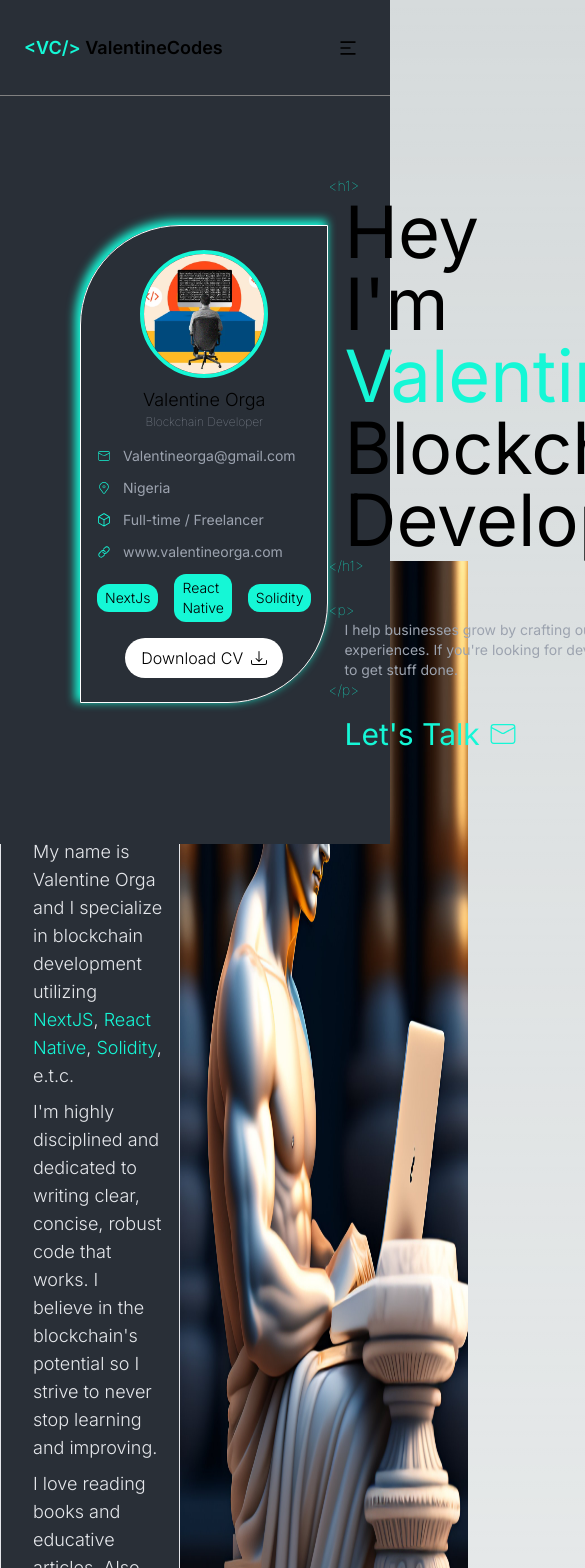
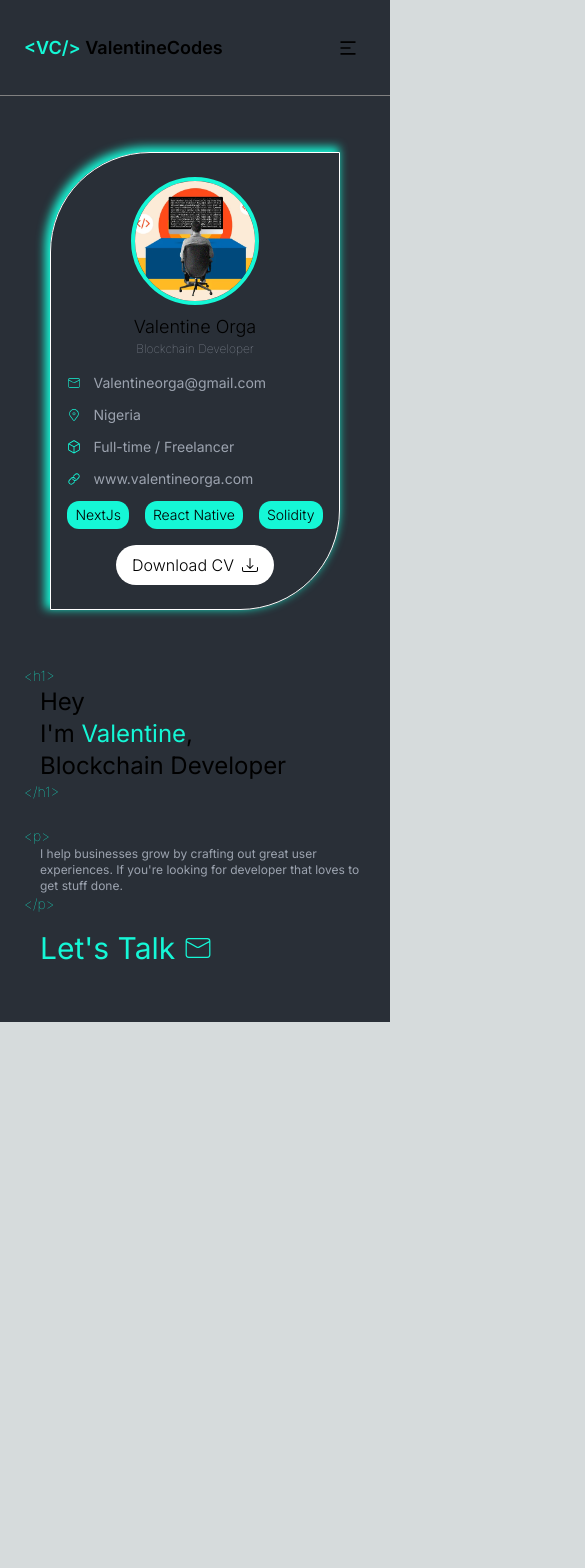
Before and after one commit to ValentineCodes/valentineorga, a Next.js app: page / in a window 390 px wide. Shown: the top 1568 px of the page, 585 px wide, since content can reach past the window. After the commit the page ends 1022 px from the top, so only its background shows below. Built offline with nearby package versions, Linux system fonts and the light colour scheme.

Commit message:
responsive hero section

```diff
--- a/app/page.tsx
+++ b/app/page.tsx
@@ -12,12 +12,12 @@ import { Popover } from '@headlessui/react'
 export default function Home() {
   return (
     <main id="home">
-      <Popover className="relative h-screen w-full bg-[#292f37]">
+      <Popover className="relative min-h-screen w-full bg-[#292f37]">
         <Header />
         <Hero />
       </Popover>
 
-      <section className="h-screen bg-[#292f37] flex items-center">
+      {/* <section className="h-screen bg-[#292f37] flex items-center">
         <About />
       </section>
 
@@ -31,7 +31,7 @@ export default function Home() {
 
       <section className="bg-[#1a1e23] h-screen bg-cover">
         <Contact />
-      </section>
+      </section> */}
     </main>
   );
 }
--- a/components/Hero.tsx
+++ b/components/Hero.tsx
@@ -1,22 +1,22 @@
 import React from 'react'
-import Image from 'next/image'
 
 import { CiMail, CiLocationOn } from "react-icons/ci";
 import { GoPackage } from "react-icons/go";
 import { IoIosLink } from "react-icons/io";
 import { BsDownload } from "react-icons/bs";
+import Link from 'next/link';
 
 type Props = {}
 
 export default function Hero({ }: Props) {
     return (
-        <div className='flex flex-row items-center justify-around px-20 py-20'>
-            <div className='border border-white rounded-ss-[100px] rounded-br-[100px] px-4 py-6 shadow-[-3px_-3px_10px_2px_#15f7d6]'>
+        <div className='flex flex-col md:flex-row items-center space-y-14 md:justify-between md:space-x-14 px-6 md:px-32 py-14 max-w-[1200px] mx-auto md:mt-16'>
+            <div className='border border-white rounded-ss-[100px] rounded-br-[100px] px-4 py-6 shadow-[-3px_-3px_10px_2px_#15f7d6] max-w-[300px]'>
                 <img src="/images/profile_image.webp" alt="My handsome face" className='relative rounded-full h-32 w-32 mx-auto object-cover border-4 border-[#15f7d6]' />
                 <p className="text-center text-lg font-light mt-2">Valentine Orga</p>
                 <p className='text-center text-xs font-thin text-gray-400'>Blockchain Developer</p>
 
-                <div className='mt-4 space-y-3'>
+                <div className='mt-4 space-y-3 inline-block'>
                     <p className='flex items-center text-sm space-x-3 text-gray-400'>
                         <CiMail color='#15f7d6' />
                         <span>Valentineorga@gmail.com</span>
@@ -36,7 +36,7 @@ export default function Hero({ }: Props) {
 
                     <div className='flex flex-row items-center space-x-4 text-sm font-light text-black'>
                         <span className='bg-[#15f7d6] px-2 py-1 rounded-xl'>NextJs</span>
-                        <span className='bg-[#15f7d6] px-2 py-1 rounded-xl'>React Native</span>
+                        <span className='bg-[#15f7d6] px-2 py-1 rounded-xl'>React&nbsp;Native</span>
                         <span className='bg-[#15f7d6] px-2 py-1 rounded-xl'>Solidity</span>
                     </div>
                 </div>
@@ -49,16 +49,16 @@ export default function Hero({ }: Props) {
 
             <div>
                 <p className='text-[#15f7d6] font-thin text-sm'>{'<h1>'}</p>
-                <p className='ml-4 text-7xl'>Hey</p>
-                <p className='ml-4 text-7xl'>I'm <span className='text-[#15f7d6]'>Valentine</span>,</p>
-                <p className='ml-4 text-7xl'>Blockchain Developer</p>
+                <p className='ml-4 text-2xl md:text-4xl xl:text-5xl'>Hey</p>
+                <p className='ml-4 text-2xl md:text-4xl xl:text-5xl'>I'm&nbsp;<span className='text-[#15f7d6]'>Valentine</span>,</p>
+                <p className='ml-4 text-2xl md:text-4xl xl:text-5xl'>Blockchain Developer</p>
                 <p className='text-[#15f7d6] font-thin text-sm'>{'</h1>'}</p>
 
                 <p className='text-[#15f7d6] font-thin text-sm mt-6'>{'<p>'}</p>
-                <p className='ml-4 text-sm text-gray-400 max-w-lg'>I help businesses grow by crafting out great user experiences. If you're looking for developer that loves to get stuff done.</p>
+                <p className='ml-4 text-xs md:text-sm text-gray-400 max-w-lg'>I help businesses grow by crafting out great user experiences. If you're looking for developer that loves to get stuff done.</p>
                 <p className='text-[#15f7d6] font-thin text-sm'>{'</p>'}</p>
 
-                <p className='flex flex-row items-center text-[#15f7d6] text-3xl mt-4 ml-4'>Let's Talk <CiMail className='ml-2' /></p>
+                <Link href="#contact" className='flex flex-row items-center text-[#15f7d6] text-3xl mt-4 ml-4'>Let's Talk <CiMail className='ml-2' /></Link>
             </div>
         </div>
     )
```
